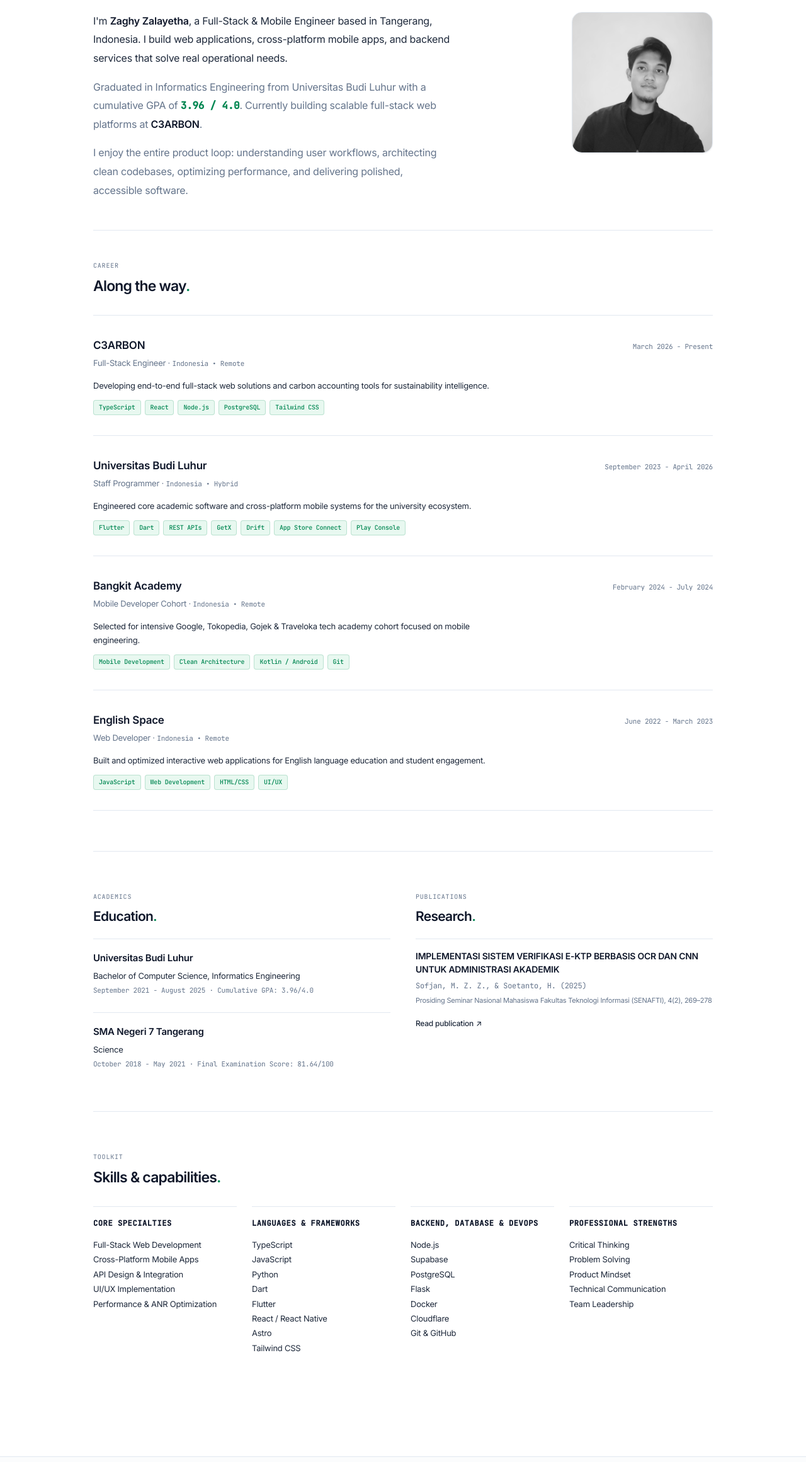
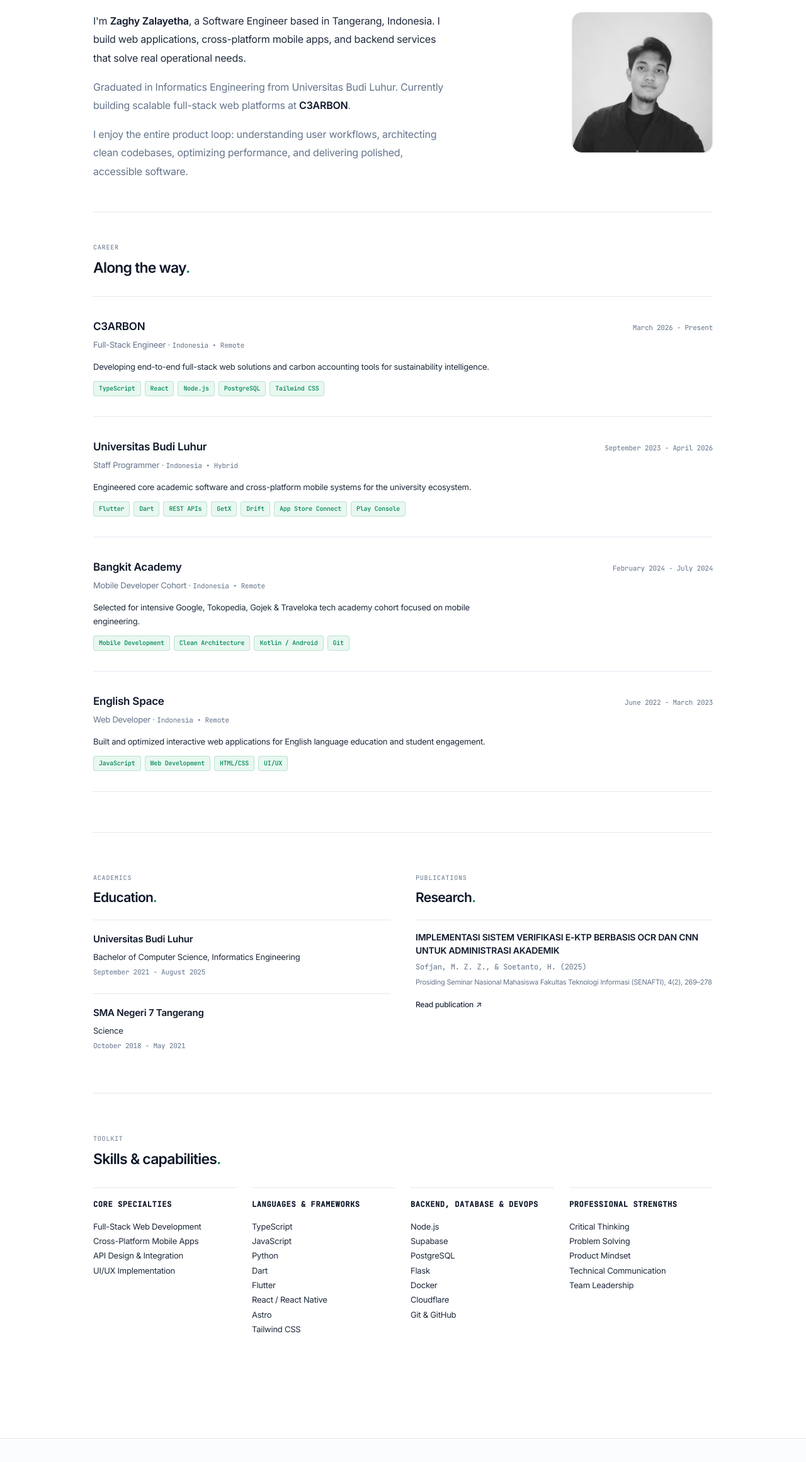
Before and after one commit to Zalayetha/personal-website, an Astro site: page /about in a window 1280 px wide. Shown: the part 231-2552 px from the top of the page at 63% size. Built offline with nearby package versions, Linux system fonts and the light colour scheme; Astro itself is replaced by a stand-in of ours.

Commit message:
content: update bio to software engineer and remove GPA mentions

```diff
--- a/src/data/portfolio.ts
+++ b/src/data/portfolio.ts
@@ -132,14 +132,12 @@ export const education: Education[] = [
     location: "Jakarta, Indonesia",
     period: "September 2021 - August 2025",
     degree: "Bachelor of Computer Science, Informatics Engineering",
-    gpa: "Cumulative GPA: 3.96/4.0",
   },
   {
     institution: "SMA Negeri 7 Tangerang",
     location: "Tangerang, Indonesia",
     period: "October 2018 - May 2021",
     degree: "Science",
-    gpa: "Final Examination Score: 81.64/100",
   },
 ];
 
@@ -193,7 +191,6 @@ export const skillGroups: SkillCategory[] = [
       "Cross-Platform Mobile Apps",
       "API Design & Integration",
       "UI/UX Implementation",
-      "Performance & ANR Optimization",
     ],
   },
   {
--- a/src/pages/about.astro
+++ b/src/pages/about.astro
@@ -14,7 +14,7 @@ import { experience, education, skillGroups, publication } from "../data/portfol
         <title>About | Zaghy Zalayetha</title>
         <meta
             name="description"
-            content="Learn more about Zaghy Zalayetha, Full-Stack & Mobile Engineer based in Indonesia."
+            content="Learn more about Zaghy Zalayetha, Software Engineer based in Indonesia."
         />
     </head>
     <body class="min-h-screen flex flex-col bg-white text-[#1e293b] font-sans antialiased selection:bg-[#d4f4e2] selection:text-[#008752]">
@@ -30,10 +30,10 @@ import { experience, education, skillGroups, publication } from "../data/portfol
                 <div class="grid grid-cols-1 md:grid-cols-[1.2fr_0.8fr] gap-8 mt-6 items-start">
                     <div class="space-y-4 text-[15px] sm:text-[16px] text-[#1e293b] leading-[1.85]">
                         <p>
-                            I'm <strong class="text-[#0f172a] font-semibold">Zaghy Zalayetha</strong>, a Full-Stack &amp; Mobile Engineer based in Tangerang, Indonesia. I build web applications, cross-platform mobile apps, and backend services that solve real operational needs.
+                            I'm <strong class="text-[#0f172a] font-semibold">Zaghy Zalayetha</strong>, a Software Engineer based in Tangerang, Indonesia. I build web applications, cross-platform mobile apps, and backend services that solve real operational needs.
                         </p>
                         <p class="text-[#64748b]">
-                            Graduated in Informatics Engineering from Universitas Budi Luhur with a cumulative GPA of <strong class="text-[#008752] font-mono font-semibold">3.96 / 4.0</strong>. Currently building scalable full-stack web platforms at <strong class="text-[#0f172a] font-semibold">C3ARBON</strong>.
+                            Graduated in Informatics Engineering from Universitas Budi Luhur. Currently building scalable full-stack web platforms at <strong class="text-[#0f172a] font-semibold">C3ARBON</strong>.
                         </p>
                         <p class="text-[#64748b]">
                             I enjoy the entire product loop: understanding user workflows, architecting clean codebases, optimizing performance, and delivering polished, accessible software.
@@ -120,7 +120,7 @@ import { experience, education, skillGroups, publication } from "../data/portfol
                                             {edu.degree}
                                         </p>
                                         <p class="text-[11px] font-mono text-[#64748b] m-0">
-                                            {edu.period} {edu.gpa && `· ${edu.gpa}`}
+                                            {edu.period}
                                         </p>
                                         {edu.achievement && (
                                             <span class="inline-block mt-2 text-[10px] font-mono px-2.5 py-0.5 rounded-full bg-[#e8f8f0] text-[#008752] border border-[#008752]/20 font-medium">
```
